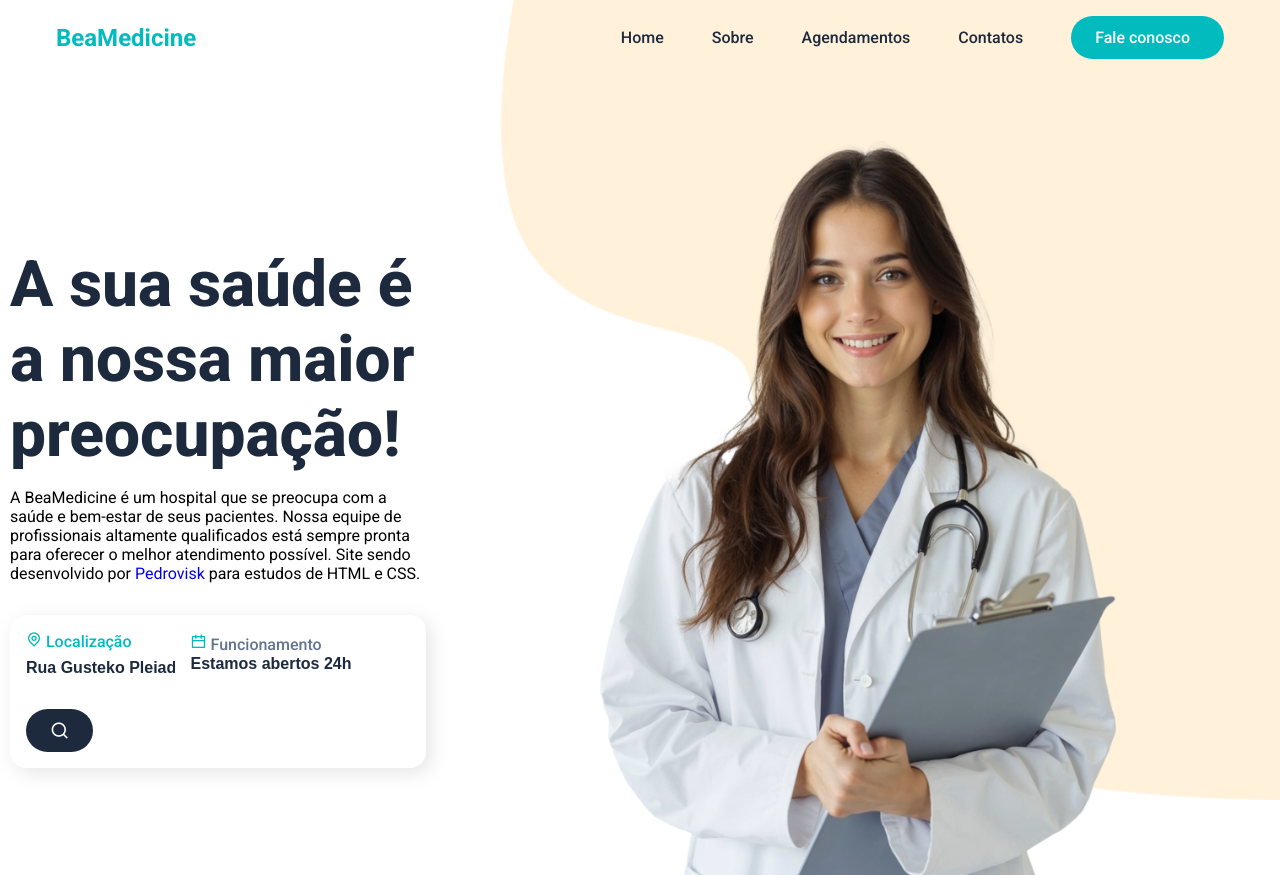
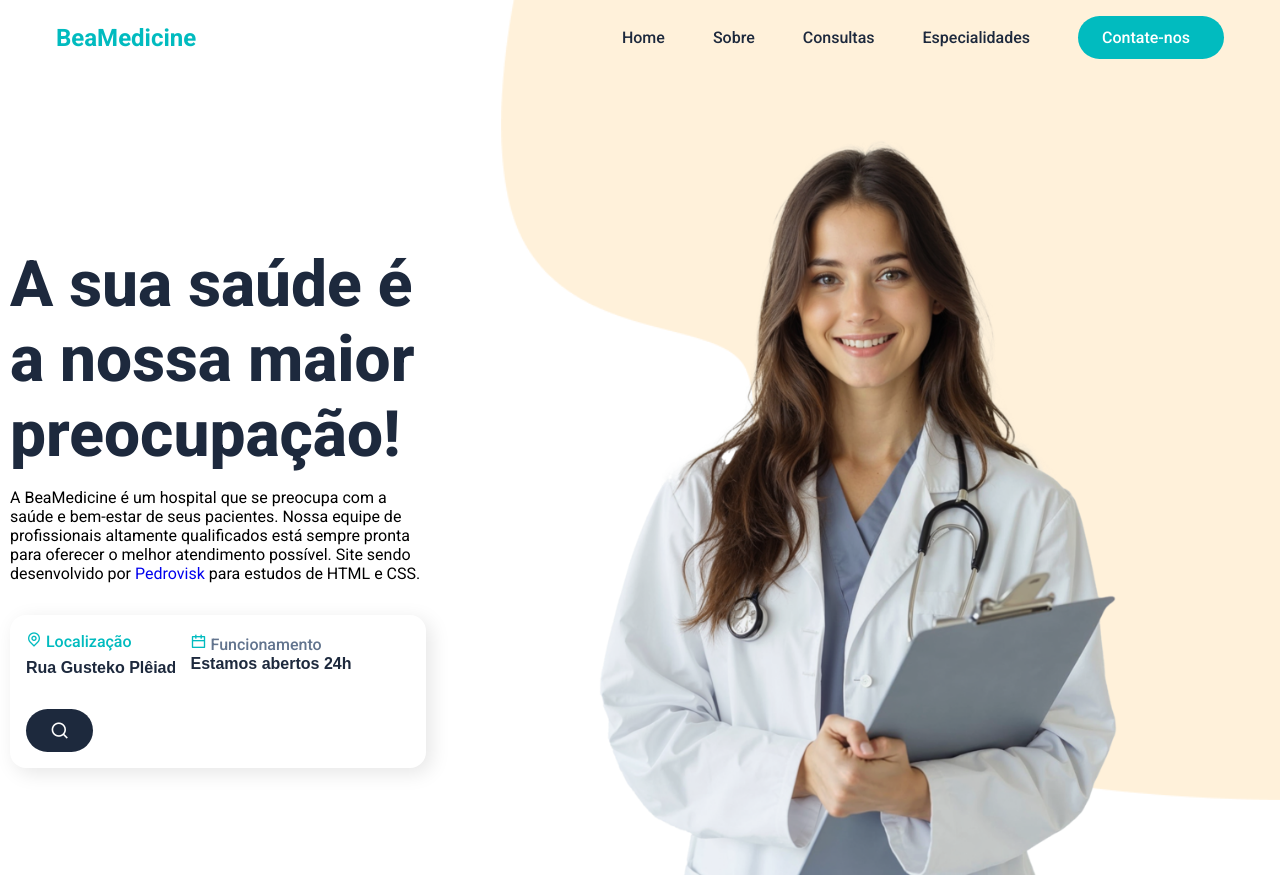
Before and after one commit to opedrvisk/BeaMedicine, a plain HTML site: page index.html in a window 1280 px wide. Drawn offline with nearby package versions, Linux system fonts and the light colour scheme.

Commit message:
Update index.html

```diff
--- a/index.html
+++ b/index.html
@@ -23,11 +23,11 @@
         <ul class="nav__links" id="nav-links">
             <li data-aos="fade-up" data-aos-duration="1500" data-aos-delay="100"><a href="#">Home</a></li>
             <li data-aos="fade-up" data-aos-duration="1500" data-aos-delay="200"><a href="#">Sobre</a></li>
-            <li data-aos="fade-up" data-aos-duration="1500" data-aos-delay="300"><a href="#">Agendamentos</a></li>
-            <li data-aos="fade-up" data-aos-duration="1500" data-aos-delay="400"><a href="#">Contatos</a></li>
+            <li data-aos="fade-up" data-aos-duration="1500" data-aos-delay="300"><a href="#">Consultas</a></li>
+            <li data-aos="fade-up" data-aos-duration="1500" data-aos-delay="400"><a href="#">Especialidades</a></li>
             <li data-aos="fade-left" data-aos-duration="1500" data-aos-delay="500">
             <button class="btn">
-              Fale conosco
+              Contate-nos
               <span><i class="ri-arrow-right-long-line"></i></span>
             </button>
           </li>
@@ -51,7 +51,7 @@
                     <input
                      type="text"
                      name= "localização"
-                     placeholder="Rua Gusteko Pleiadês, 725"/>
+                     placeholder="Rua Gusteko Plêiades, 725"/>
                 </div>
                 <div class="input_group">
                     <label for="data">
```
